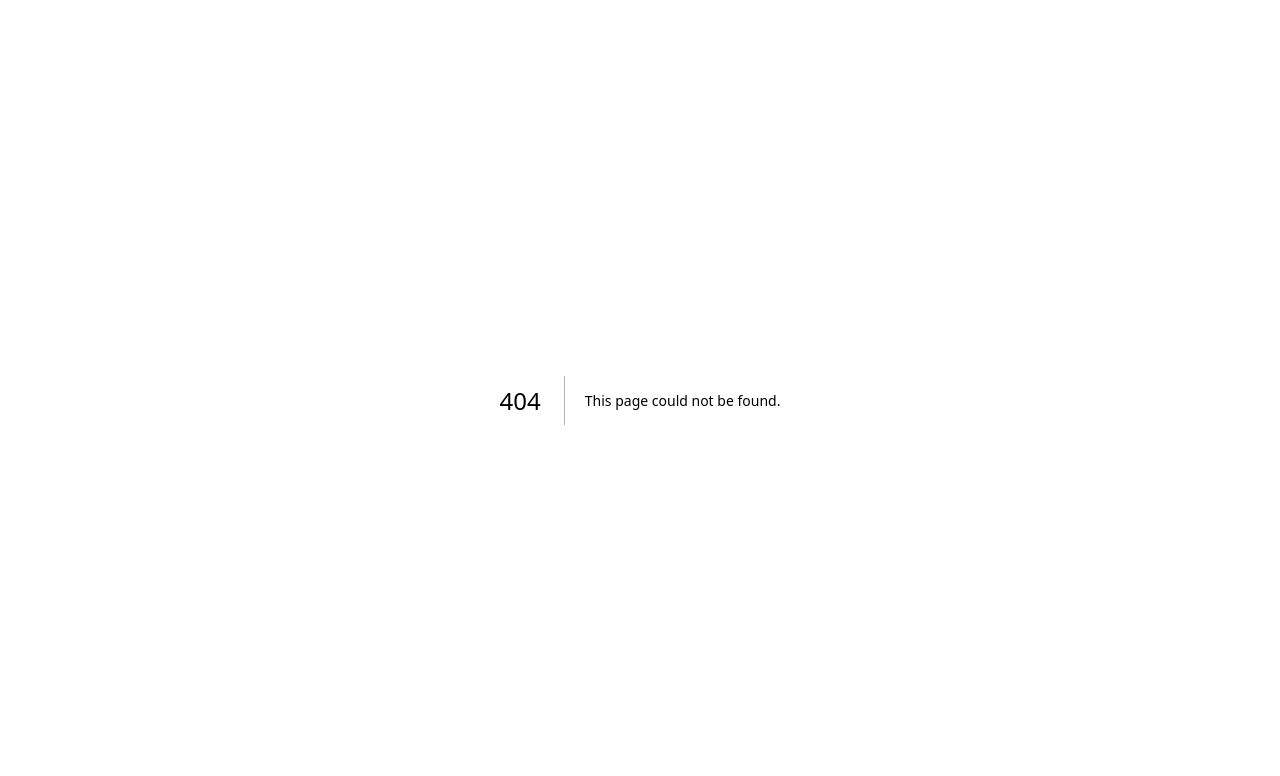
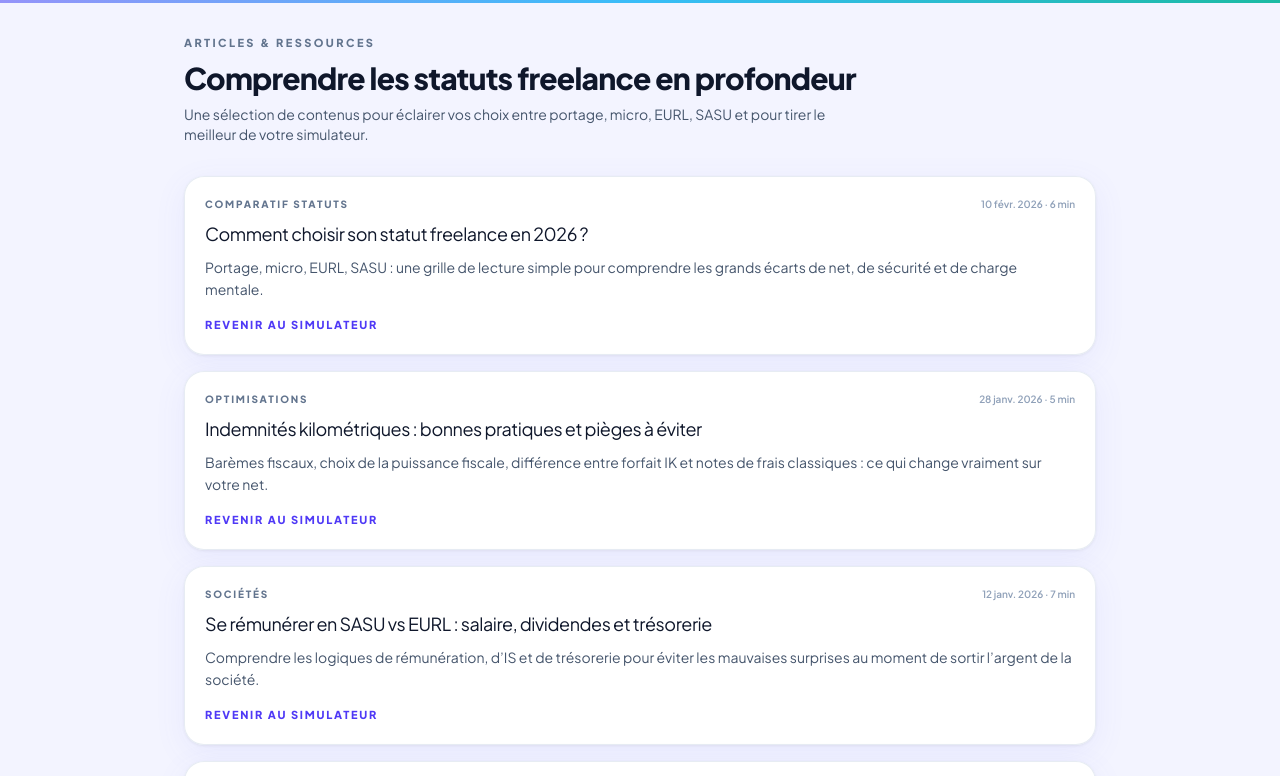
Before and after one commit to Guillaume1983/freelance-simulator-next, a Next.js app: page /articles in a window 1280 px wide. Before the commit this address had no page. Shown: the top 776 px of the page. Built offline with nearby package versions, Linux system fonts and the light colour scheme.

Commit message:
Amélioration9

```diff
--- /dev/null
+++ b/app/articles/page.tsx
@@ -0,0 +1,65 @@
+'use client';
+
+import Link from 'next/link';
+import { ARTICLES } from '@/lib/articles';
+
+export default function ArticlesPage() {
+  return (
+    <main className="min-h-screen bg-page-pro relative">
+      {/* Grille et blobs déjà gérés sur la home, ici on reste simple */}
+      <div className="top-accent-bar" aria-hidden />
+
+      <div className="relative z-10 max-w-[960px] mx-auto px-4 md:px-6 pt-8 pb-12">
+        <header className="mb-6 md:mb-8">
+          <p className="text-[10px] md:text-[11px] font-black uppercase tracking-[0.22em] text-slate-500">
+            Articles & ressources
+          </p>
+          <h1 className="mt-2 text-2xl md:text-3xl font-black tracking-tight text-slate-900">
+            Comprendre les statuts freelance en profondeur
+          </h1>
+          <p className="mt-2 text-[13px] md:text-sm text-slate-600 max-w-2xl">
+            Une sélection de contenus pour éclairer vos choix entre portage, micro, EURL, SASU et pour tirer le meilleur de
+            votre simulateur.
+          </p>
+        </header>
+
+        <section className="space-y-4">
+          {ARTICLES.map((article) => (
+            <article
+              key={article.slug}
+              className="card-pro bg-white/95 px-4 md:px-5 py-4 md:py-5 border border-slate-200/80 flex flex-col gap-2"
+            >
+              <div className="flex items-center justify-between gap-2">
+                <span className="text-[10px] font-black uppercase tracking-[0.18em] text-slate-500">
+                  {article.category}
+                </span>
+                <span className="text-[10px] text-slate-400 font-semibold">
+                  {new Date(article.date).toLocaleDateString('fr-FR', {
+                    day: '2-digit',
+                    month: 'short',
+                    year: 'numeric',
+                  })}{' '}
+                  · {article.readingTime}
+                </span>
+              </div>
+              <h2 className="text-base md:text-lg font-900 tracking-tight text-slate-900">
+                {article.title}
+              </h2>
+              <p className="text-[13px] md:text-sm text-slate-600 leading-relaxed">
+                {article.excerpt}
+              </p>
+              <div className="mt-2 flex items-center justify-between">
+                <Link
+                  href="/"
+                  className="text-[11px] font-black uppercase tracking-[0.16em] text-indigo-600 hover:text-indigo-700"
+                >
+                  Revenir au simulateur
+                </Link>
+              </div>
+            </article>
+          ))}
+        </section>
+      </div>
+    </main>
+  );
+}
--- a/app/globals.css
+++ b/app/globals.css
@@ -372,11 +372,8 @@
   .section-hero-bg {
     position: absolute;
     inset: 0;
-    /* Hauteur fixe de l'image pour éviter tout recentrage
-       quand la section grandit : le haut de l'image reste
-       toujours collé en haut, on découvre simplement plus
-       de contenu vers le bas. */
-    background-size: auto 520px;
+    /* Toujours couvrir toute la largeur de l’écran, en gardant le haut de l’image calé en haut. */
+    background-size: cover;
     background-position: center top;
     background-repeat: no-repeat;
     transform: scale(1.04);
--- a/app/page.tsx
+++ b/app/page.tsx
@@ -2,6 +2,7 @@
 import { useState } from 'react';
 import { TrendingUp } from 'lucide-react';
 import { useSimulation } from '@/hooks/useSimulation';
+import { ARTICLES } from '@/lib/articles';
 import Header from '@/components/Header';
 import TopCards from '@/components/TopCards';
 import ExpandPanels from '@/components/ExpandPanels';
@@ -105,6 +106,58 @@ export default function Home() {
           />
         </div>
 
+        {/* ── Articles & ressources ── */}
+        <section className="relative z-10 max-w-[1600px] mx-auto px-4 md:px-6 pb-10 md:pb-14">
+          <div className="card-pro bg-white/90 dark:bg-slate-950/90 border border-slate-200/70 dark:border-slate-800/80 px-4 md:px-6 py-5 md:py-6">
+            <div className="flex flex-col md:flex-row md:items-baseline md:justify-between gap-3 md:gap-4 mb-4">
+              <div>
+                <p className="text-[10px] md:text-[11px] font-black uppercase tracking-[0.22em] text-slate-500 dark:text-slate-400">
+                  Articles & ressources
+                </p>
+                <h2 className="mt-1 text-lg md:text-2xl font-black tracking-tight text-slate-900 dark:text-slate-50">
+                  Aller plus loin sur le choix de statut
+                </h2>
+              </div>
+            </div>
+            <div className="grid grid-cols-1 md:grid-cols-3 gap-4 md:gap-5">
+              {ARTICLES.slice(0, 3).map((article) => (
+                <article
+                  key={article.slug}
+                  className="group rounded-2xl border border-slate-200/70 dark:border-slate-800/80 bg-white/80 dark:bg-slate-900/70 px-4 py-3 flex flex-col justify-between hover:shadow-md transition-shadow"
+                >
+                  <div className="flex flex-col gap-2">
+                    <div className="flex items-center justify-between gap-2 text-[10px] font-black uppercase tracking-[0.14em] text-slate-400 dark:text-slate-500">
+                      <span>{article.category}</span>
+                      <span className="text-slate-400 dark:text-slate-500">
+                        {new Date(article.date).toLocaleDateString('fr-FR', {
+                          day: '2-digit',
+                          month: 'short',
+                          year: 'numeric',
+                        })}{' '}
+                        · {article.readingTime}
+                      </span>
+                    </div>
+                    <h3 className="text-[13px] md:text-sm font-900 tracking-tight text-slate-900 dark:text-slate-50">
+                      {article.title}
+                    </h3>
+                    <p className="text-[11px] text-slate-600 dark:text-slate-300 leading-snug">
+                      {article.excerpt}
+                    </p>
+                  </div>
+                  <div className="mt-3 flex items-center justify-between">
+                    <a
+                      href="/articles"
+                      className="text-[11px] font-black uppercase tracking-[0.16em] text-indigo-600 dark:text-indigo-300 hover:text-indigo-700 dark:hover:text-indigo-200"
+                    >
+                      Lire les articles
+                    </a>
+                  </div>
+                </article>
+              ))}
+            </div>
+          </div>
+        </section>
+
         <Footer />
       </main>
     </div>
--- a/components/TopCards.tsx
+++ b/components/TopCards.tsx
@@ -184,12 +184,14 @@ export default function TopCards({ sim, activePanel, togglePanel }: any) {
 
         {/* Optimisations */}
         <div className="card-pro px-2.5 py-2 pb-4 border-l-4 border-l-emerald-400/80 bg-white/10 dark:bg-slate-900/40 text-white border border-white/20 flex flex-col gap-1.5 relative">
-          <div className="flex items-center gap-2">
-            <div className="bg-white/10 dark:bg-white/10 text-emerald-100 p-1.5 rounded-xl">
-              <Sparkles className="w-3.5 h-3.5" />
+            <div className="flex items-center gap-2">
+              <div className="bg-white/10 dark:bg-white/10 text-emerald-100 p-1.5 rounded-xl">
+                <Sparkles className="w-3.5 h-3.5" />
+              </div>
+              <p className="text-[9px] font-black text-white/80 uppercase tracking-wider leading-tight">
+                Optimisations
+              </p>
             </div>
-            <p className="text-[9px] font-black text-white/80 uppercase tracking-wider leading-tight">Optimi-<br/>sations</p>
-          </div>
           <p className="font-900 text-white text-[12px] tracking-tight">
             {fmt(totalOptMens)}
           </p>
--- /dev/null
+++ b/lib/articles.ts
@@ -0,0 +1,47 @@
+export type Article = {
+  slug: string;
+  title: string;
+  excerpt: string;
+  date: string;
+  readingTime: string;
+  category: string;
+};
+
+export const ARTICLES: Article[] = [
+  {
+    slug: 'choisir-statut-freelance-2026',
+    title: 'Comment choisir son statut freelance en 2026 ?',
+    excerpt:
+      'Portage, micro, EURL, SASU : une grille de lecture simple pour comprendre les grands écarts de net, de sécurité et de charge mentale.',
+    date: '2026-02-10',
+    readingTime: '6 min',
+    category: 'Comparatif statuts',
+  },
+  {
+    slug: 'optimiser-indemnites-kilometriques',
+    title: 'Indemnités kilométriques : bonnes pratiques et pièges à éviter',
+    excerpt:
+      'Barèmes fiscaux, choix de la puissance fiscale, différence entre forfait IK et notes de frais classiques : ce qui change vraiment sur votre net.',
+    date: '2026-01-28',
+    readingTime: '5 min',
+    category: 'Optimisations',
+  },
+  {
+    slug: 'se-remunerer-en-sasu-vs-eurl',
+    title: 'Se rémunérer en SASU vs EURL : salaire, dividendes et trésorerie',
+    excerpt:
+      'Comprendre les logiques de rémunération, d’IS et de trésorerie pour éviter les mauvaises surprises au moment de sortir l’argent de la société.',
+    date: '2026-01-12',
+    readingTime: '7 min',
+    category: 'Sociétés',
+  },
+  {
+    slug: 'plan-de-tresorerie-freelance',
+    title: 'Construire son plan de trésorerie freelance sur 3 à 5 ans',
+    excerpt:
+      'Comment projeter son activité, lisser les charges et anticiper les creux pour dormir tranquille sans sacrifier son niveau de vie.',
+    date: '2025-12-15',
+    readingTime: '8 min',
+    category: 'Projection',
+  },
+];
```
